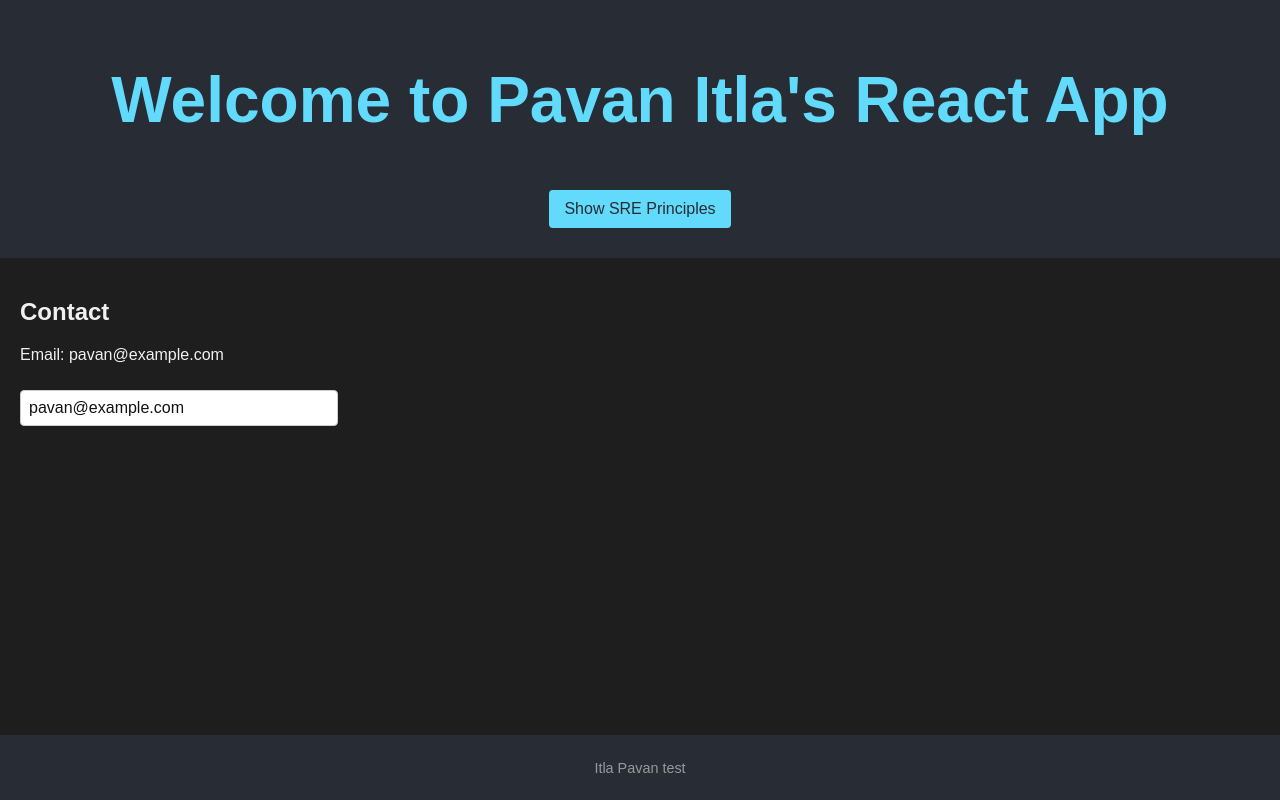
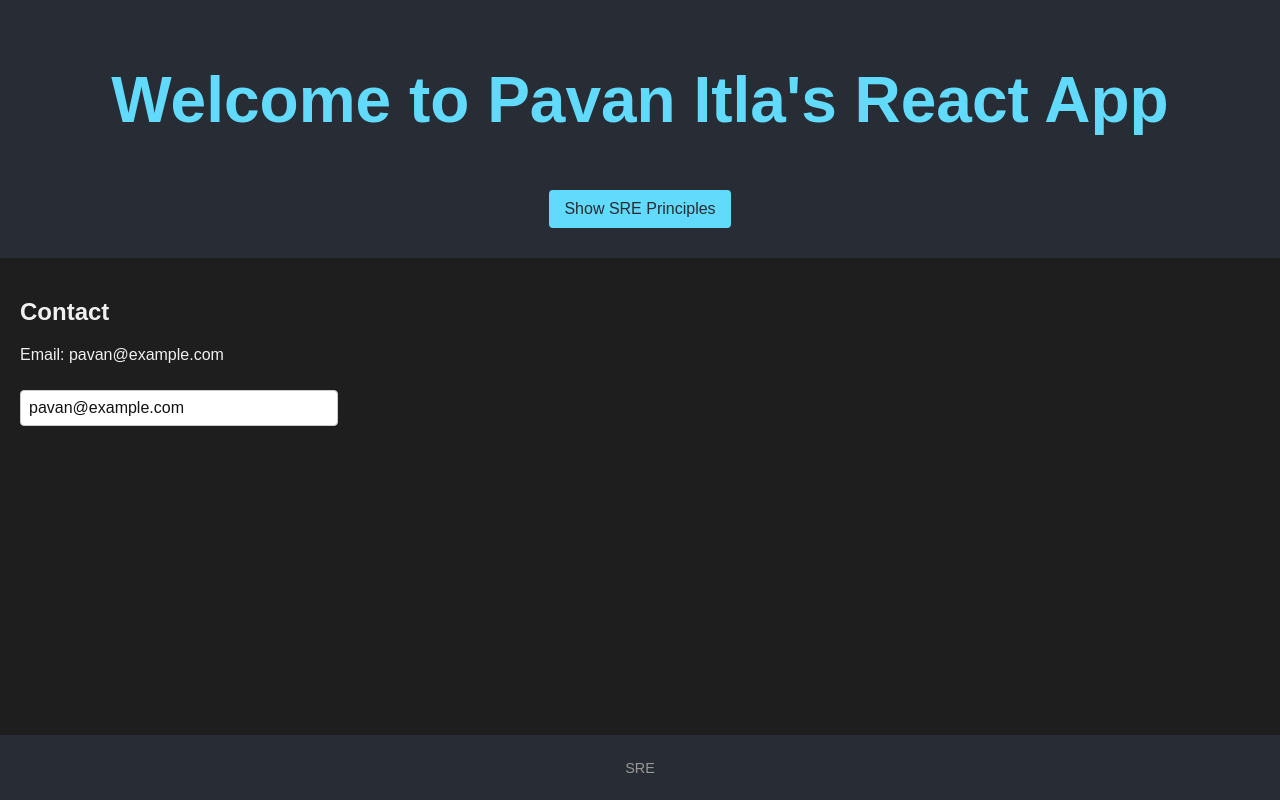
Before and after one commit to itlapav/react-cicd, a React (Create React App) app: page / in a window 1280 px wide. Built offline with nearby package versions, Linux system fonts and the light colour scheme.

Commit message:
updated the copy

```diff
--- a/src/App.js
+++ b/src/App.js
@@ -49,7 +49,7 @@ function App() {
       </main>
 
       <footer>
-        <p>Itla Pavan test</p>
+        <p>SRE</p>
       </footer>
     </div>
   );
```
